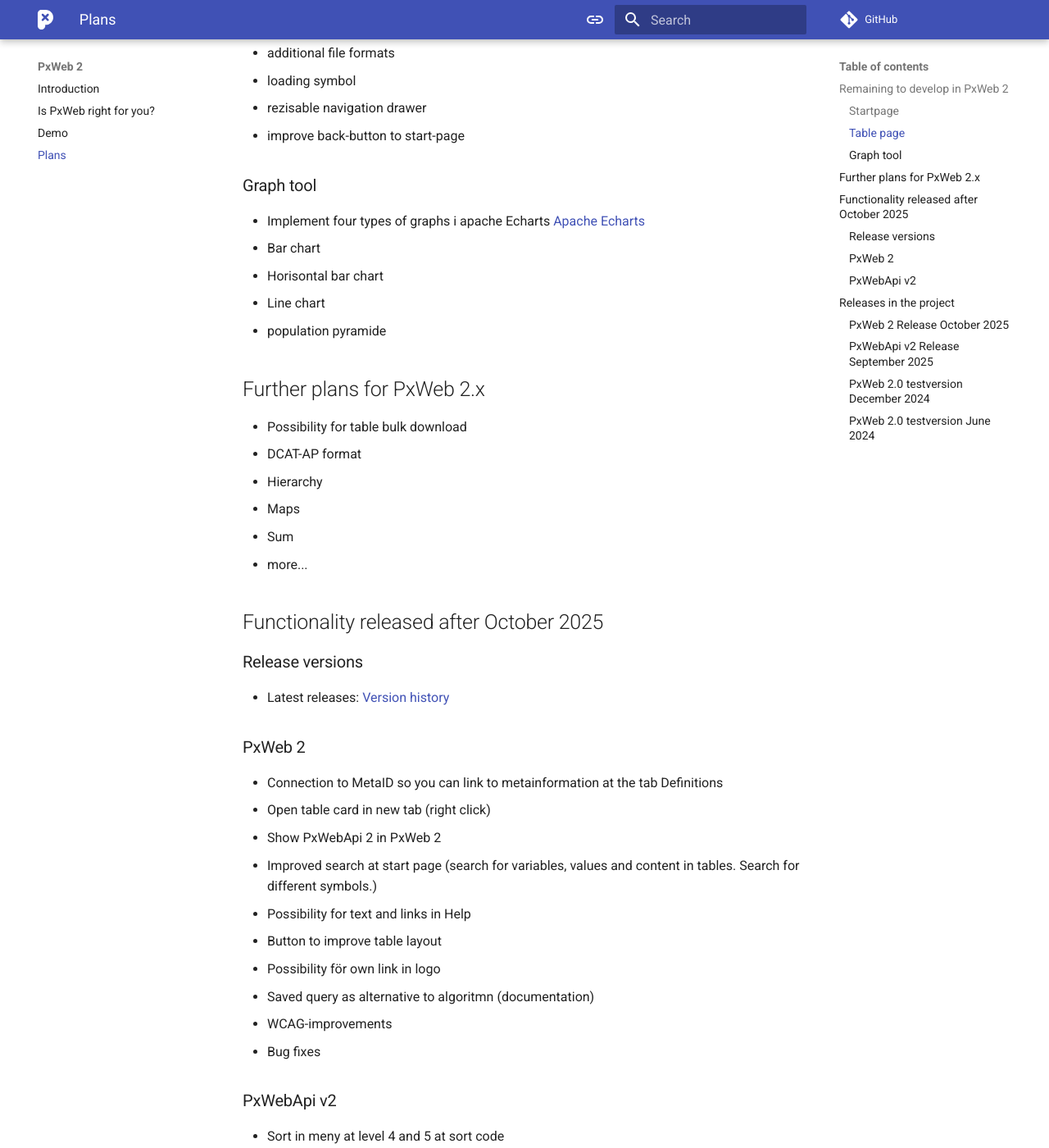
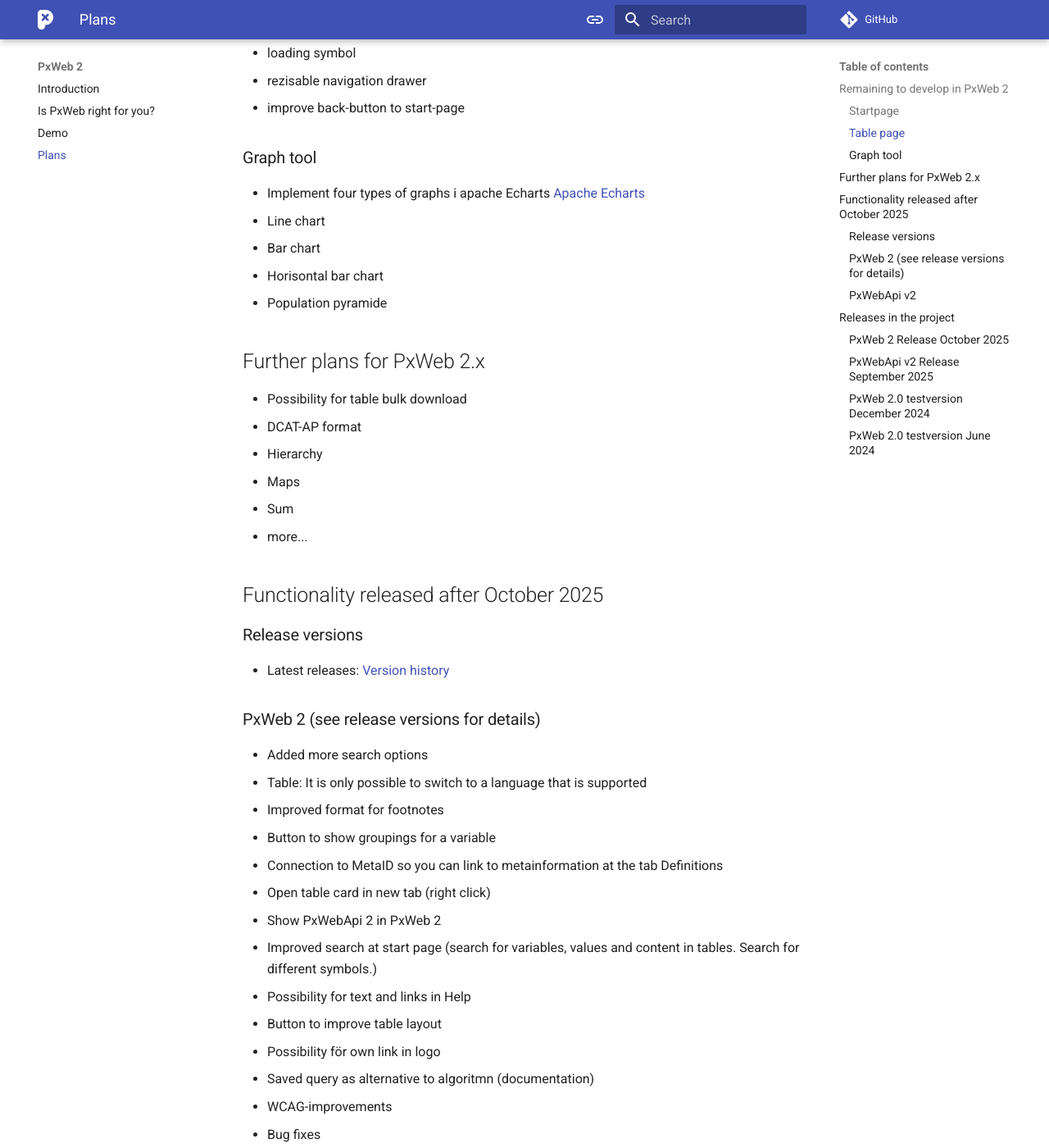
Before and after one commit to PxTools/pxtools.github.io, an MkDocs documentation site: the page built from docs/PxWeb2/project/plans.md, in a window 1280 px wide and 1400 px high, scrolled down 939 px. Shown: the whole window at 82% size. Built offline with MkDocs 1.6.1 and Material for MkDocs 9.7.7, drawn with Linux system fonts in a browser that asks for light colours; comment, search, counter and statistics services are not loaded; some of the changed text lies outside the part shown.

Commit message:
Revise plans and features for PxWeb 2.x
Updated plans for PxWeb 2.x with new features and improvements.

```diff
--- a/docs/PxWeb2/project/plans.md
+++ b/docs/PxWeb2/project/plans.md
@@ -33,10 +32,10 @@
 ### Graph tool
 
 - Implement four types of graphs i apache Echarts [Apache Echarts](https://echarts.apache.org/en/index.html)
+  - Line chart
   - Bar chart
   - Horisontal bar chart
-  - Line chart
-  - population pyramide
+  - Population pyramide
 
 ## Further plans for PxWeb 2.x
 
@@ -53,8 +52,11 @@
 
 - Latest releases: [Version history](https://github.com/PxTools/PxWeb2/releases)
 
-### PxWeb 2
-
+### PxWeb 2 (see release versions for details)
+- Added more search options
+- Table: It is only possible to switch to a language that is supported
+- Improved format for footnotes
+- Button to show groupings for a variable
 - Connection to MetaID so you can link to metainformation at the tab Definitions
 - Open table card in new tab (right click)
 - Show PxWebApi 2 in PxWeb 2
```
Also changed, not shown: other parts of docs/PxWeb2/project/plans.md (+1 -2 lines).
